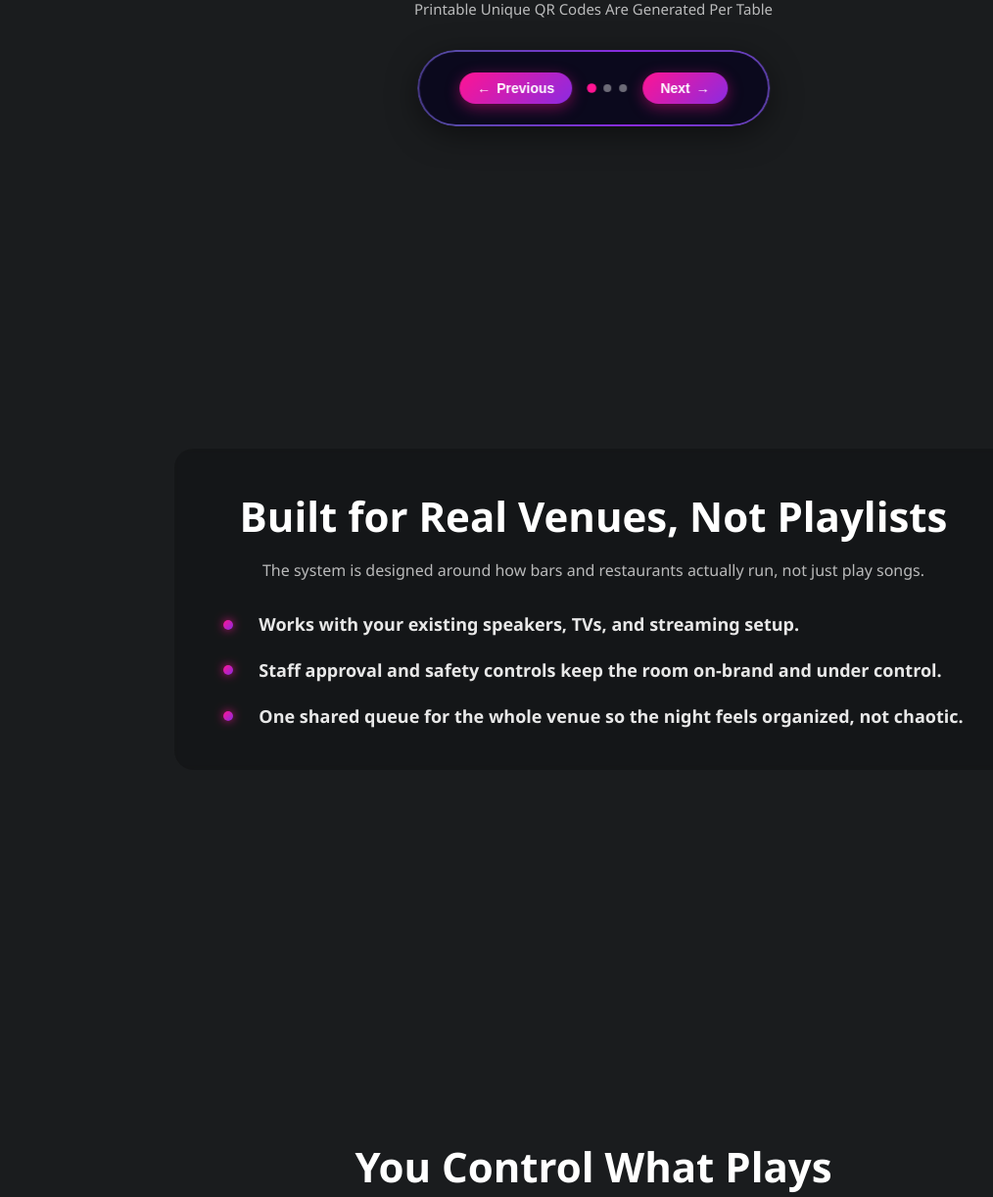
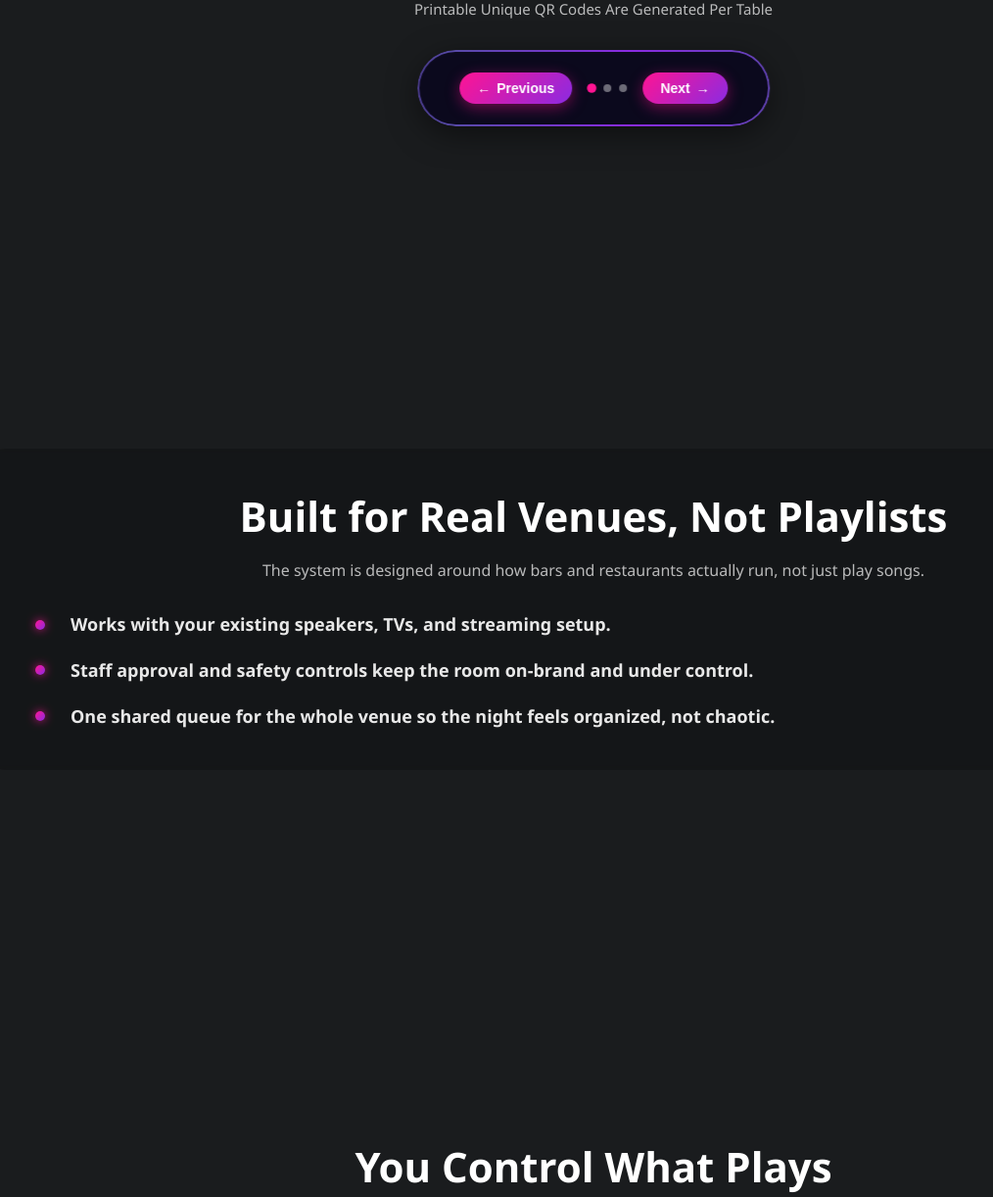
Before and after one commit to CODING4DUMMIES2/whatsthat, a Flask app: page / in a window 1280 px wide; the page is wider, and only the part inside the window is pictured. Shown: the part 1954-3176 px from the top of that part at 98% size, without its empty margins (34-1048 px from the left). Run offline with Flask 3, Linux system fonts and the light colour scheme; some libraries are stand-ins or nearby versions.

Commit message:
Expand card to full width and fix clip-path to match card exactly

```diff
--- a/templates/landing.html
+++ b/templates/landing.html
@@ -1033,7 +1033,7 @@
             z-index: 1;
         }
 
-        /* Parallax Container - Centers the window */
+        /* Parallax Container - Full width for card */
         .moments-parallax-container {
             position: relative;
             z-index: 1;
@@ -1042,11 +1042,14 @@
             align-items: center;
             justify-content: center;
             padding: 80px 20px;
-        }
-
-        /* Feature Card - Acts as the window, shows background through it */
+            width: 100%;
+            max-width: 100%;
+        }
+
+        /* Feature Card - Acts as the window, shows background through it - FULL WIDTH */
         .moments-feature-card {
-            max-width: 900px;
+            width: 100%;
+            max-width: 100%;
             padding: 40px 50px;
             border-radius: 20px;
             background: rgba(0, 0, 0, 0.2);
@@ -3740,28 +3743,22 @@
                 const translateY = scrollRatio * -30; // Background moves slower than section
                 momentsSection.style.setProperty('--parallax-offset', `${translateY}%`);
 
-                // Calculate clip-path to only show background through the card
+                // Calculate clip-path to EXACTLY match the card dimensions
                 // Get card position relative to viewport
                 const cardTop = cardRect.top;
                 const cardLeft = cardRect.left;
-                const cardWidth = cardRect.width;
-                const cardHeight = cardRect.height;
+                const cardRight = cardRect.right;
+                const cardBottom = cardRect.bottom;
                 const viewportWidth = window.innerWidth;
                 const viewportHeight = window.innerHeight;
 
-                // Convert to percentages for clip-path
-                const clipTop = (cardTop / viewportHeight) * 100;
-                const clipLeft = (cardLeft / viewportWidth) * 100;
-                const clipRight = ((cardLeft + cardWidth) / viewportWidth) * 100;
-                const clipBottom = ((cardTop + cardHeight) / viewportHeight) * 100;
-
-                // Create clip-path polygon (rectangle matching card position)
-                // Add border-radius approximation (20px radius)
-                const radius = 20;
-                const radiusPercentX = (radius / viewportWidth) * 100;
-                const radiusPercentY = (radius / viewportHeight) * 100;
-
-                // Simple rectangular clip (rounded corners are complex, using rectangle for now)
+                // Convert to percentages for clip-path - EXACT card dimensions
+                const clipTop = Math.max(0, (cardTop / viewportHeight) * 100);
+                const clipLeft = Math.max(0, (cardLeft / viewportWidth) * 100);
+                const clipRight = Math.min(100, (cardRight / viewportWidth) * 100);
+                const clipBottom = Math.min(100, (cardBottom / viewportHeight) * 100);
+
+                // Create clip-path polygon matching EXACT card rectangle
                 const clipPath = `${clipLeft}% ${clipTop}%, ${clipRight}% ${clipTop}%, ${clipRight}% ${clipBottom}%, ${clipLeft}% ${clipBottom}%`;
 
                 momentsSection.style.setProperty('--clip-path', clipPath);
@@ -3775,6 +3772,14 @@
             // Also update when card position might change
             const resizeObserver = new ResizeObserver(updateParallax);
             resizeObserver.observe(card);
+
+            // Use requestAnimationFrame for smoother updates
+            let rafId = null;
+            function smoothUpdate() {
+                updateParallax();
+                rafId = requestAnimationFrame(smoothUpdate);
+            }
+            smoothUpdate();
         }
 
         // Scroll Animation Observer
```
